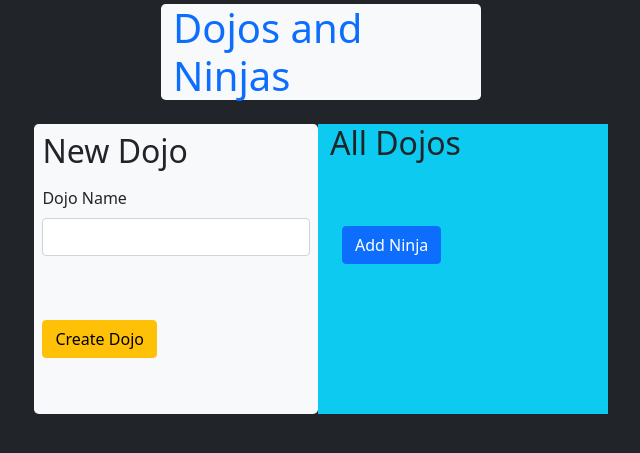
After one commit to CragarDev/dojos_and_ninjas, a Python web app: template flask_app/templates/dojos.html in a window 1280 px wide. The commit adds this page. Shown: the top 453 px of the page, without its empty margins (319-959 px from the left). Run offline with Jinja, Linux system fonts and the light colour scheme; the template is opened without the code that fills it, so the values that code supplies are empty.

Commit message:
created dojos page

```diff
--- a/flask_app/controllers/temp_controller.py
+++ b/flask_app/controllers/temp_controller.py
@@ -10,7 +10,7 @@ from flask_app.models.temp_model import Temp
 def users():
 
     print("Where...HOME--READ")
-    return render_template("uindex.html")
+    return render_template("index.html")
 
 
 # * ===========================================
--- /dev/null
+++ b/flask_app/templates/dojos.html
@@ -0,0 +1,72 @@
+<!DOCTYPE html>
+<html lang="en">
+
+<head>
+  <meta charset="UTF-8" />
+  <meta http-equiv="X-UA-Compatible" content="IE=edge" />
+  <meta name="viewport" content="width=device-width, initial-scale=1.0" />
+  <title>Craig Burke - dojos</title>
+  <link href="https://cdn.jsdelivr.net/npm/bootstrap@5.1.3/dist/css/bootstrap.min.css" rel="stylesheet"
+    integrity="sha384-1BmE4kWBq78iYhFldvKuhfTAU6auU8tT94WrHftjDbrCEXSU1oBoqyl2QvZ6jIW3" crossorigin="anonymous" />
+
+<body class="bg-dark text-warning">
+  <!-- start -- MAIN -->
+  <div class="container bg-light text-primary rounded-3 w-25">
+
+    <h1 class="mt-1">Dojos and Ninjas</h1>
+
+  </div>
+  <main class="container d-flex mt-4">
+
+    <p class=" w-100"></p>
+
+    <!-- SECTION:  Creating a new Dojo -->
+    <div class="container bg-light text-dark rounded-3 p-2 w-100">
+      <h2>New Dojo</h2>
+      <p class=" w-100"></p>
+      <form action="/dojo_new" method="post">
+        <div class="mb-3">
+          <label for="name" class="form-label">Dojo Name</label>
+          <input type="text" name="name" class="form-control">
+        </div>
+        <button type="submit" class="btn btn-warning mt-5 mb-5">Create Dojo</button>
+      </form>
+    </div>
+
+    <!-- SECTION:  List of Dojos and button for ninjas -->
+    <div class="container bg-info text-dark rounded-8 w-100 ">
+      <h2>All Dojos</h2>
+      <p class=" w-100"></p>
+
+      <p class="w-100"></p>
+      <!-- == table == -->
+      <div class="container rounded-3">
+        <table class="table table-borderless">
+
+          <tbody>
+            {% for dojo in all_dojos %}
+            <tr>
+              <td scope="row"><a class="text-white text-decoration-none" href="/dojo_ninjas">{{ dojo.name
+                  }}</a></td>
+            </tr>
+
+            {% endfor %}
+          </tbody>
+        </table>
+        <p class="w-100"></p>
+      </div>
+
+      <div class="container float-end">
+        <p class="w-100"></p>
+        <a class="btn btn-primary mt-3 mb-5" href="/dojos">Add Ninja</a>
+        <p class="w-100"></p>
+      </div>
+    </div>
+
+    <p class="w-100"></p>
+
+  </main>
+  <!-- end -- MAIN -->
+</body>
+
+</html>
--- a/flask_app/templates/index.html
+++ b/flask_app/templates/index.html
@@ -14,7 +14,7 @@
   <main class="container d-flex flex-wrap mt-4 justify-content-center">
     <div class="container bg-light text-primary rounded-3 ">
 
-      <h1 class="mt-1">Page Title</h1>
+      <h1 class="mt-1">Dojos and Ninjas</h1>
 
     </div>
 
--- a/server.py
+++ b/server.py
@@ -1,7 +1,8 @@
 from flask_app import app
 
 # t- ---- INSERT CONTROLLERS HERE ------------------
-from flask_app.controllers import temp_controller
+# from flask_app.controllers import temp_controller
+from flask_app.controllers import dojos_controller
 
 #
 
```
Also changed, not shown: Burke_Craig_dojos_and_ninjas.txt (added, +116 -0 lines), flask_app/controllers/dojos_controller.py (added, +58 -0 lines), flask_app/models/dojo.py (added, +51 -0 lines).
